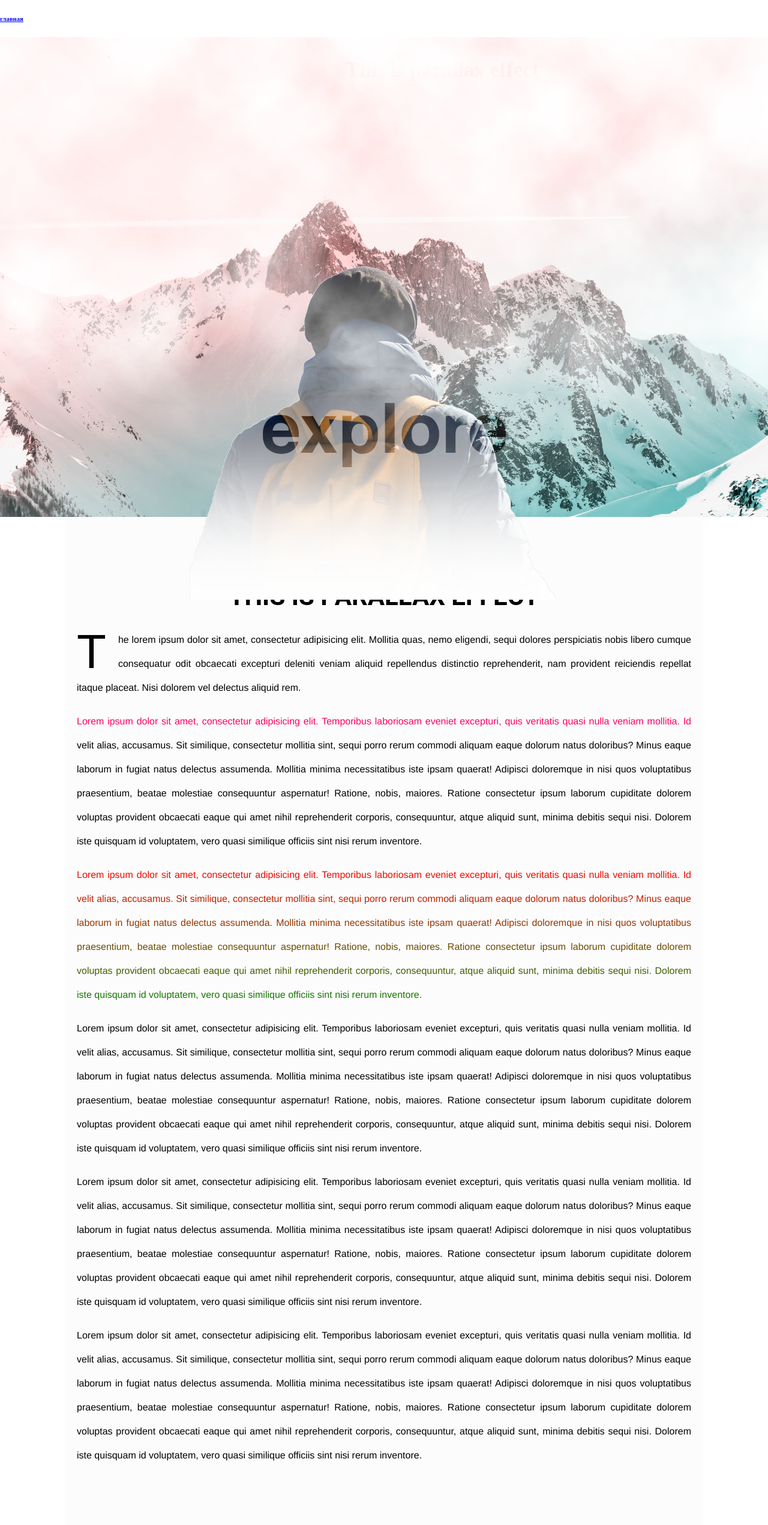
After one commit to eduardvipgroup/workbook, a PHP site: page /js/parallax-rellax.html in a window 1280 px wide. The commit adds this page. Shown: the whole page at 60% size. Run offline with PHP 8.4, Linux system fonts and the light colour scheme.

Commit message:
parallax

```diff
--- a/css/style/card.css
+++ b/css/style/card.css
@@ -20,7 +20,7 @@
     position: absolute;
     width: 100%;
     height: 100%;
-    background: url("../../library/img/mauntains.jpg");
+    background: url("../../library/img/kate.jpg");
     background-size: cover;
     z-index: 2;
     transform: translate(-10px, -10px);
--- a/css/style/kate-paper.css
+++ b/css/style/kate-paper.css
@@ -13,7 +13,7 @@
     line-height: 1em;
     margin: 0 0 0 50px;
     padding: 0;
-    mix-blend-mode: overlay;                      !important;
+    mix-blend-mode: overlay;
 }
 .kate:hover{
     animation: animate 9s infinite;
--- /dev/null
+++ b/js/css/parallax-rellax.css
@@ -0,0 +1,91 @@
+html, body {
+    margin: 0;
+    padding: 0;
+    width: 100%;
+    height: 100%;
+    background: #fff;
+}
+
+.hero-image {
+    width: 100%;
+    height: 100vh;
+    position: absolute;
+    background: url(../../library/img/parallax-rellax/mountain-parallax.jpg) no-repeat 50% 50%;
+    background-size: cover;
+    overflow: hidden;
+}
+.box{
+    width: 400px;
+    height: 80px;
+    background: transparent;
+    z-index: 1;
+    left: 45%;
+    mix-blend-mode: overlay;
+    font-size: 30px;
+    position: fixed;
+}
+.parallax-el {
+    position: absolute;
+    width: 100%;
+    height: 100vh;
+    background: url(../../library/img/parallax-rellax/upper.png) no-repeat 50% 50%;
+    background-size: cover;
+    top: 25%;
+}
+
+.text {
+    position: absolute;
+    width: 100%;
+    height: 100vh;
+    top: 32%;
+    background: url(../../library/img/parallax-rellax/text.png) no-repeat 50% 50%;
+    background-size: cover;
+    mix-blend-mode: overlay;
+}
+
+.clouds {
+    position: absolute;
+    width: 100%;
+    height: 100vh;
+    background: url(../../library/img/parallax-rellax/clouds.png) no-repeat 50% 50%;
+    background-size: cover;
+}
+
+.whitespace {
+    width: 100%;
+    height: 100vh;
+}
+
+.content {
+    width: 80%;
+    margin: 0 auto ;
+    padding: 80px 20px;
+    font-family: Helvetica;
+    background: #fcfcfc;
+}
+
+h1 {
+    font-size: 42px;
+    font-family: Roboto;
+    text-transform: uppercase;
+    text-align: center;
+}
+
+p {
+    line-height: 40px;
+    text-align: justify;
+}
+P:nth-of-type(1):first-letter{
+    font-size: 80px;
+    float: left;
+    line-height: 1em;
+    padding-right: 20px;
+}
+P:nth-of-type(2):first-line{
+    color: #ff0165;
+}
+P:nth-of-type(3){
+    background: linear-gradient(red, green);
+    -webkit-background-clip: text;
+    color: transparent;
+}
--- /dev/null
+++ b/js/parallax-rellax.html
@@ -0,0 +1,34 @@
+<!DOCTYPE html>
+<html lang="en">
+<head>
+    <meta charset="UTF-8">
+    <meta name="viewport" content="width=device-width, initial-scale=1.0">
+    <meta http-equiv="X-UA-Compatible" content="ie=edge">
+    <title>Parallax Effect</title>
+    <link rel="stylesheet" href="css/parallax-rellax.css">
+</head>
+<body>
+<h6><a class="index" href="js.php">главная</a></h6>
+
+<div class="hero-image"><div class="box"><h3>This is parallax effect</h3></div>
+</div>
+<div class="rellax parallax-el" data-rellax-speed="5"></div>
+<div class="rellax text" data-rellax-speed="10"></div>
+<div class="rellax clouds" data-rellax-speed="8"></div>
+<div class="whitespace"></div>
+<div class="content">
+    <h1>This is parallax effect</h1>
+    <p>The lorem ipsum dolor sit amet, consectetur adipisicing elit. Mollitia quas, nemo eligendi, sequi dolores perspiciatis nobis libero cumque consequatur odit obcaecati excepturi deleniti veniam aliquid repellendus distinctio reprehenderit, nam provident reiciendis repellat itaque placeat. Nisi dolorem vel delectus aliquid rem.</p>
+    <p>Lorem ipsum dolor sit amet, consectetur adipisicing elit. Temporibus laboriosam eveniet excepturi, quis veritatis quasi nulla veniam mollitia. Id velit alias, accusamus. Sit similique, consectetur mollitia sint, sequi porro rerum commodi aliquam eaque dolorum natus doloribus? Minus eaque laborum in fugiat natus delectus assumenda. Mollitia minima necessitatibus iste ipsam quaerat! Adipisci doloremque in nisi quos voluptatibus praesentium, beatae molestiae consequuntur aspernatur! Ratione, nobis, maiores. Ratione consectetur ipsum laborum cupiditate dolorem voluptas provident obcaecati eaque qui amet nihil reprehenderit corporis, consequuntur, atque aliquid sunt, minima debitis sequi nisi. Dolorem iste quisquam id voluptatem, vero quasi similique officiis sint nisi rerum inventore.</p>
+    <p>Lorem ipsum dolor sit amet, consectetur adipisicing elit. Temporibus laboriosam eveniet excepturi, quis veritatis quasi nulla veniam mollitia. Id velit alias, accusamus. Sit similique, consectetur mollitia sint, sequi porro rerum commodi aliquam eaque dolorum natus doloribus? Minus eaque laborum in fugiat natus delectus assumenda. Mollitia minima necessitatibus iste ipsam quaerat! Adipisci doloremque in nisi quos voluptatibus praesentium, beatae molestiae consequuntur aspernatur! Ratione, nobis, maiores. Ratione consectetur ipsum laborum cupiditate dolorem voluptas provident obcaecati eaque qui amet nihil reprehenderit corporis, consequuntur, atque aliquid sunt, minima debitis sequi nisi. Dolorem iste quisquam id voluptatem, vero quasi similique officiis sint nisi rerum inventore.</p>
+    <p>Lorem ipsum dolor sit amet, consectetur adipisicing elit. Temporibus laboriosam eveniet excepturi, quis veritatis quasi nulla veniam mollitia. Id velit alias, accusamus. Sit similique, consectetur mollitia sint, sequi porro rerum commodi aliquam eaque dolorum natus doloribus? Minus eaque laborum in fugiat natus delectus assumenda. Mollitia minima necessitatibus iste ipsam quaerat! Adipisci doloremque in nisi quos voluptatibus praesentium, beatae molestiae consequuntur aspernatur! Ratione, nobis, maiores. Ratione consectetur ipsum laborum cupiditate dolorem voluptas provident obcaecati eaque qui amet nihil reprehenderit corporis, consequuntur, atque aliquid sunt, minima debitis sequi nisi. Dolorem iste quisquam id voluptatem, vero quasi similique officiis sint nisi rerum inventore.</p>
+    <p>Lorem ipsum dolor sit amet, consectetur adipisicing elit. Temporibus laboriosam eveniet excepturi, quis veritatis quasi nulla veniam mollitia. Id velit alias, accusamus. Sit similique, consectetur mollitia sint, sequi porro rerum commodi aliquam eaque dolorum natus doloribus? Minus eaque laborum in fugiat natus delectus assumenda. Mollitia minima necessitatibus iste ipsam quaerat! Adipisci doloremque in nisi quos voluptatibus praesentium, beatae molestiae consequuntur aspernatur! Ratione, nobis, maiores. Ratione consectetur ipsum laborum cupiditate dolorem voluptas provident obcaecati eaque qui amet nihil reprehenderit corporis, consequuntur, atque aliquid sunt, minima debitis sequi nisi. Dolorem iste quisquam id voluptatem, vero quasi similique officiis sint nisi rerum inventore.</p>
+    <p>Lorem ipsum dolor sit amet, consectetur adipisicing elit. Temporibus laboriosam eveniet excepturi, quis veritatis quasi nulla veniam mollitia. Id velit alias, accusamus. Sit similique, consectetur mollitia sint, sequi porro rerum commodi aliquam eaque dolorum natus doloribus? Minus eaque laborum in fugiat natus delectus assumenda. Mollitia minima necessitatibus iste ipsam quaerat! Adipisci doloremque in nisi quos voluptatibus praesentium, beatae molestiae consequuntur aspernatur! Ratione, nobis, maiores. Ratione consectetur ipsum laborum cupiditate dolorem voluptas provident obcaecati eaque qui amet nihil reprehenderit corporis, consequuntur, atque aliquid sunt, minima debitis sequi nisi. Dolorem iste quisquam id voluptatem, vero quasi similique officiis sint nisi rerum inventore.</p>
+
+</div>
+<script src="../library/js/rellax.min.js"></script>
+<script type="text/javascript">
+    var rellax = new Rellax('.rellax');
+</script>
+</body>
+</html>
```
Also changed, not shown: css/style/glowing-effects.css (added, +51 -0 lines), css/text_rotate.php (+37 -5 lines), library/img/parallax-rellax/clouds.png (added), library/img/parallax-rellax/hero.jpg (added), library/img/parallax-rellax/mountain-parallax.jpg (added), library/img/parallax-rellax/text.png (added), library/img/parallax-rellax/upper.png (added), library/js/rellax.min.js (added).
